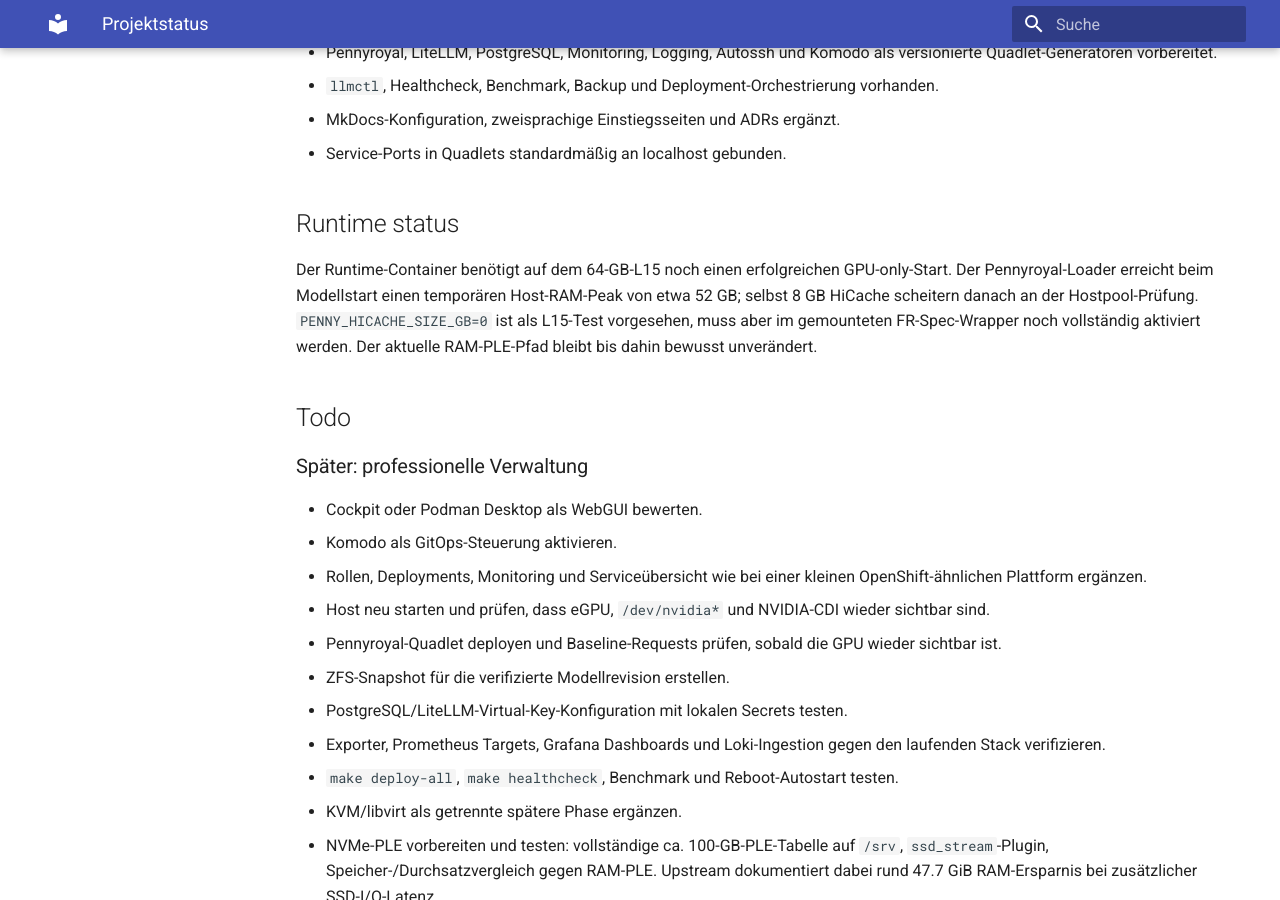
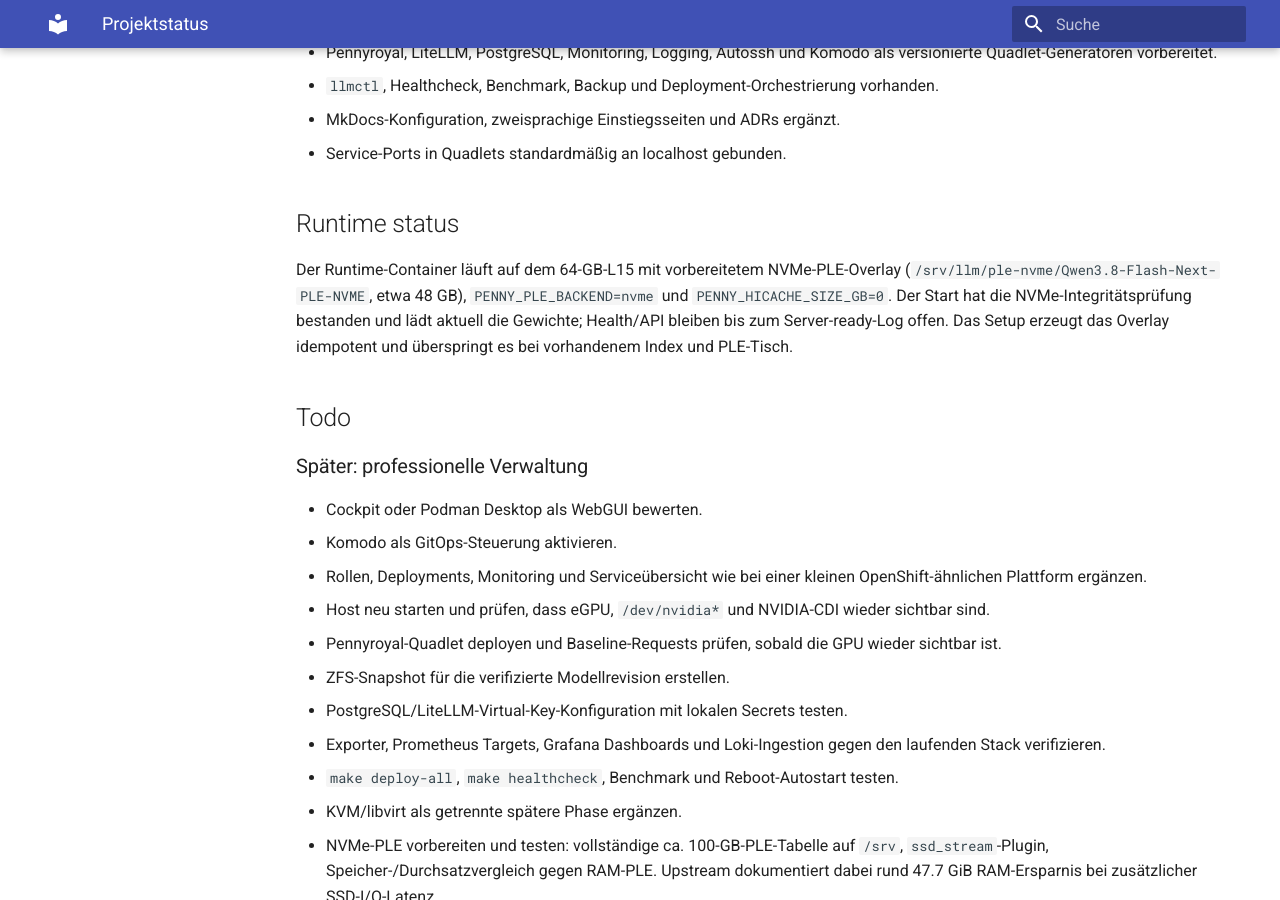
Before and after one commit to thomasdenk79-cyber/llm-infra-setup, an MkDocs documentation site: the page built from docs/STATUS.md, in a window 1280 px wide and 900 px high, scrolled down 861 px. Built offline with MkDocs 1.6.1 and Material for MkDocs 9.7.7, drawn with Linux system fonts in a browser that asks for light colours.

Commit message:
stream PLE from NVMe and cap ZFS ARC

```diff
--- a/docs/STATUS.md
+++ b/docs/STATUS.md
@@ -23,7 +23,7 @@
 
 ## Runtime status
 
-Der Runtime-Container benötigt auf dem 64-GB-L15 noch einen erfolgreichen GPU-only-Start. Der Pennyroyal-Loader erreicht beim Modellstart einen temporären Host-RAM-Peak von etwa 52 GB; selbst 8 GB HiCache scheitern danach an der Hostpool-Prüfung. `PENNY_HICACHE_SIZE_GB=0` ist als L15-Test vorgesehen, muss aber im gemounteten FR-Spec-Wrapper noch vollständig aktiviert werden. Der aktuelle RAM-PLE-Pfad bleibt bis dahin bewusst unverändert.
+Der Runtime-Container läuft auf dem 64-GB-L15 mit vorbereitetem NVMe-PLE-Overlay (`/srv/llm/ple-nvme/Qwen3.8-Flash-Next-PLE-NVME`, etwa 48 GB), `PENNY_PLE_BACKEND=nvme` und `PENNY_HICACHE_SIZE_GB=0`. Der Start hat die NVMe-Integritätsprüfung bestanden und lädt aktuell die Gewichte; Health/API bleiben bis zum Server-ready-Log offen. Das Setup erzeugt das Overlay idempotent und überspringt es bei vorhandenem Index und PLE-Tisch.
 
 ## Todo
 
```
Also changed, not shown: 6 other files.
